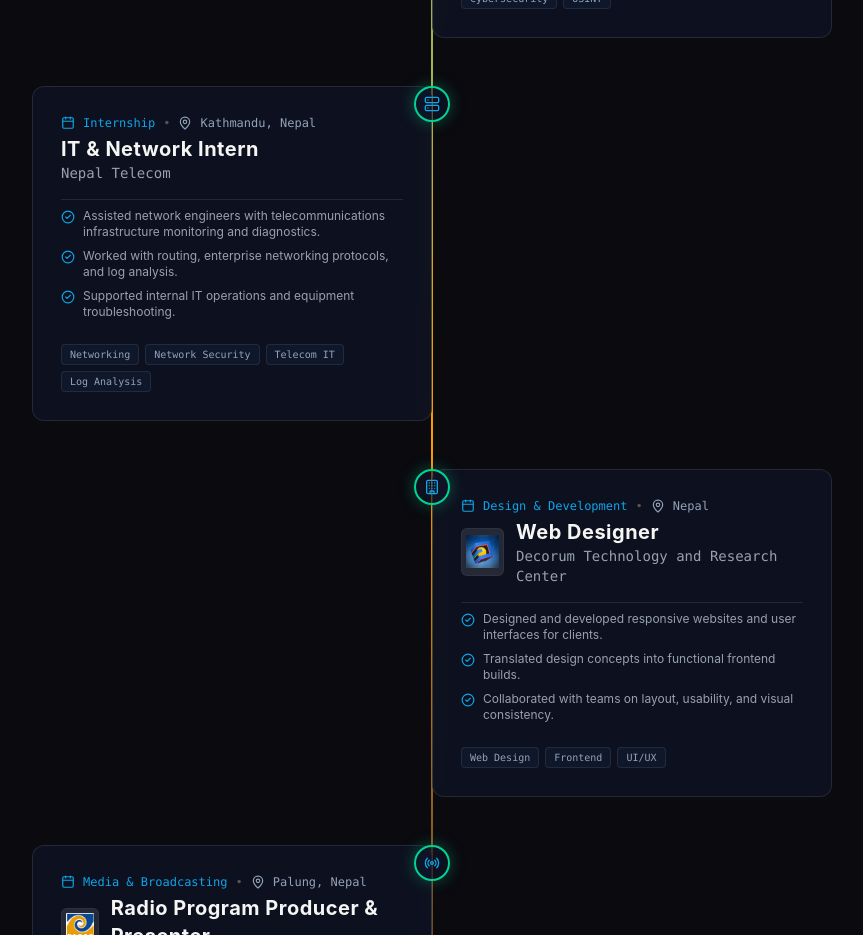
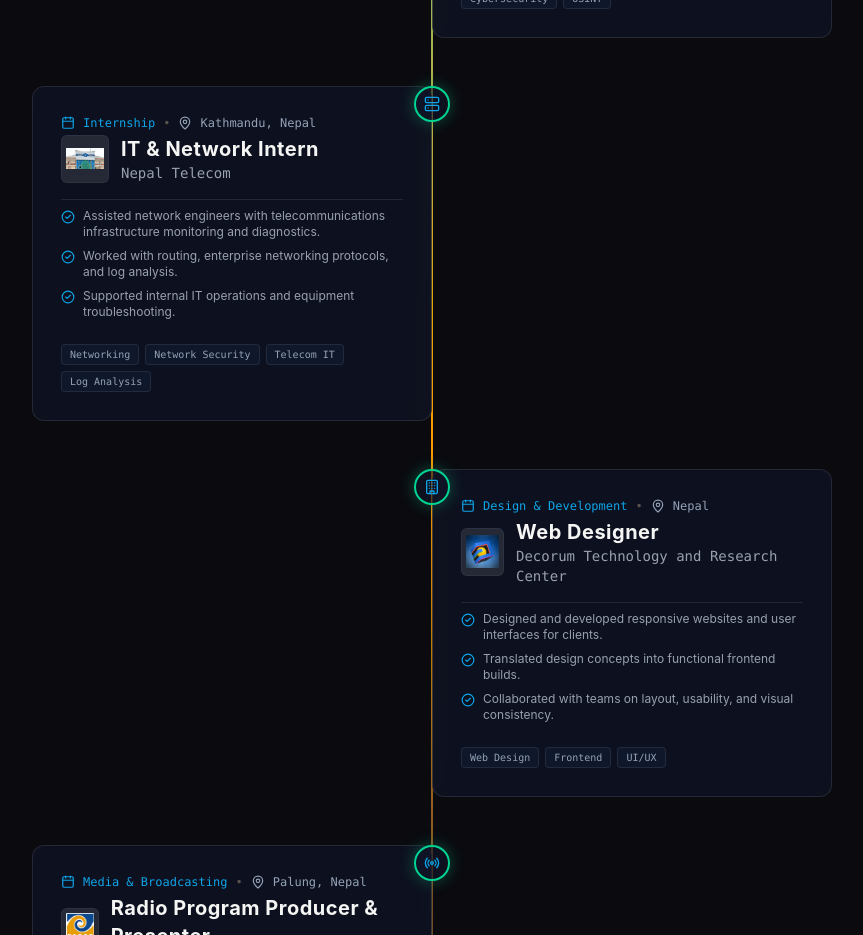
Before and after one commit to thedipeshdkl/Website, a React (Vite) app: page / in a window 1280 px wide. Shown: the part 4120-5055 px from the top of the page, without its empty margins (208-1071 px from the left). Built offline with nearby package versions, Linux system fonts and the light colour scheme.

Commit message:
Update Nepal Telecom entry with image and URL

```diff
--- a/src/data/portfolioData.ts
+++ b/src/data/portfolioData.ts
@@ -304,7 +304,9 @@ export const EXPERIENCES: ExperienceItem[] = [
       "Worked with routing, enterprise networking protocols, and log analysis.",
       "Supported internal IT operations and equipment troubleshooting."
     ],
-    tags: ["Networking", "Network Security", "Telecom IT", "Log Analysis"]
+    tags: ["Networking", "Network Security", "Telecom IT", "Log Analysis"],
+    imagePath: "/nepal-telecom.png",
+    url: "https://www.ntc.net.np/"
   },
   {
     id: "decorum-tech",
```
Also changed, not shown: public/nepal-telecom.png (added).
